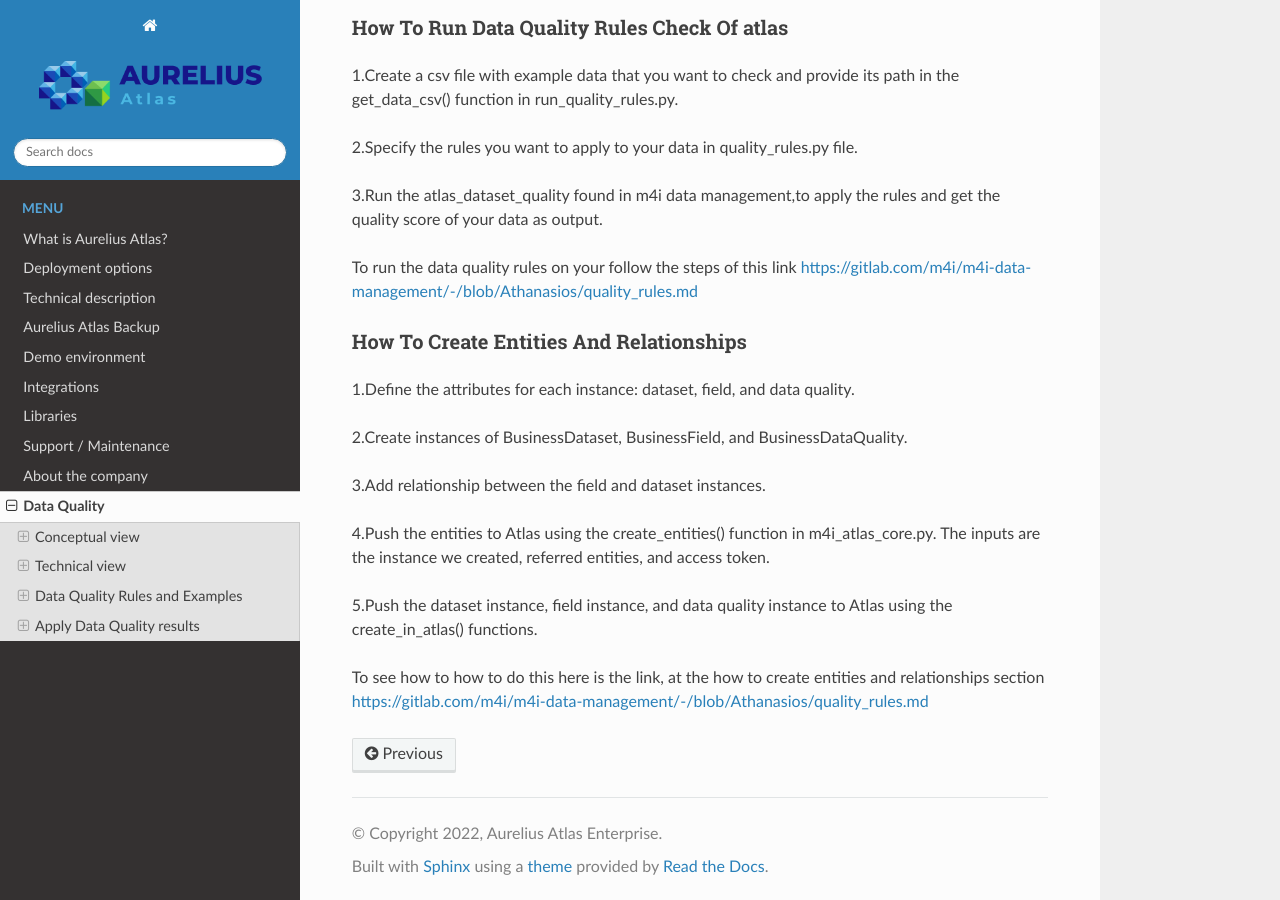
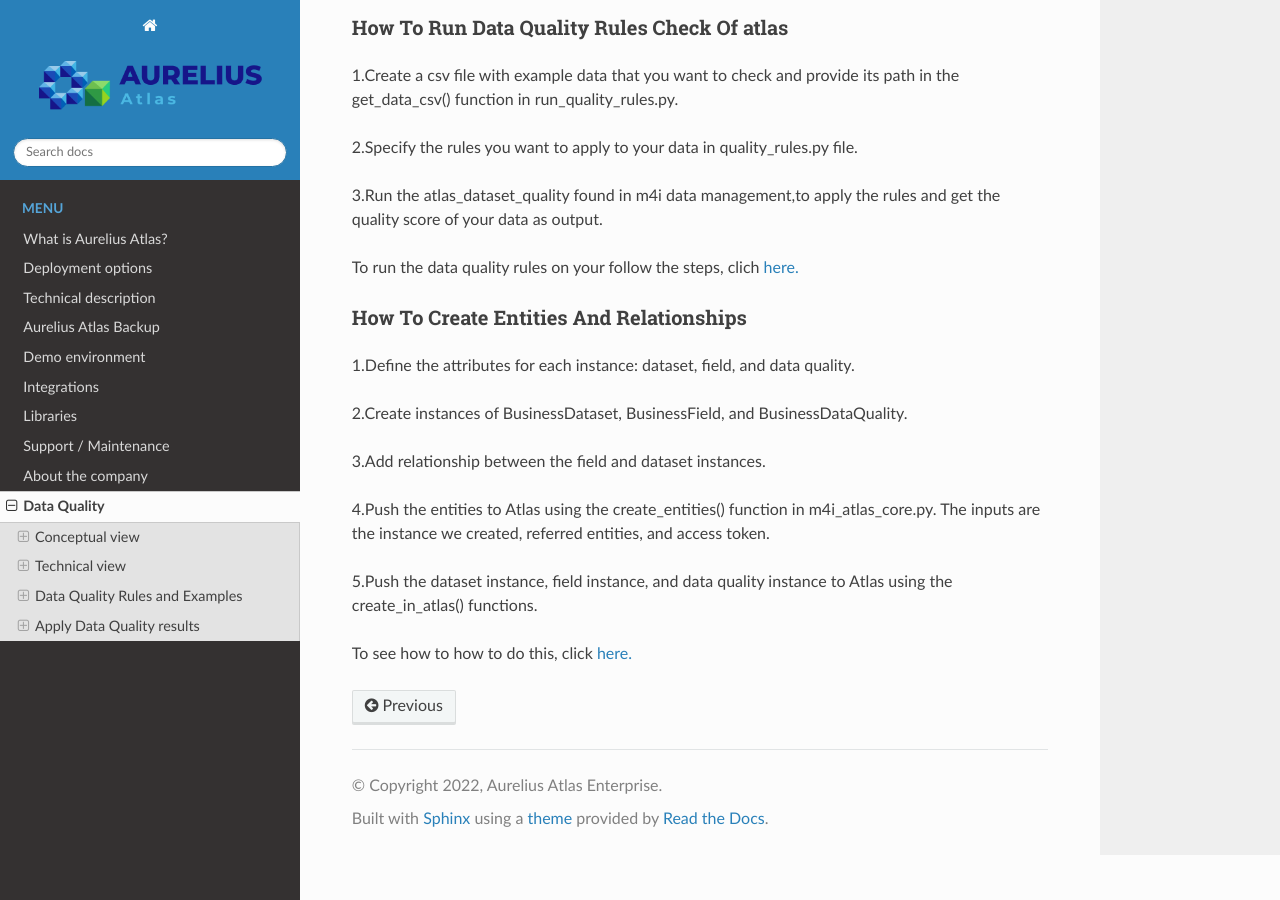
Before and after one commit to aureliusenterprise/doc_technical_manual, a Sphinx documentation site: the page built from DOc/docs/source/Options/data_quality.rst, in a window 1280 px wide and 900 px high, scrolled down 14413 px. Built offline with Sphinx 7.4.7 and the Read the Docs theme 2.0.0, drawn with Linux system fonts in a browser that asks for light colours; pages that are not in the unit, such as notebooks, are missing from menus.

Commit message:
Update data_quality.rst

```diff
--- a/DOc/docs/source/Options/data_quality.rst
+++ b/DOc/docs/source/Options/data_quality.rst
@@ -767,8 +767,7 @@
 
 3.Run the atlas_dataset_quality found in m4i data management,to apply the rules and get the quality score of your data as output.
 
-
-To run the data quality rules on your follow the steps of this link https://gitlab.com/m4i/m4i-data-management/-/blob/Athanasios/quality_rules.md
+To run the data quality rules on your follow the steps, clich `here. <https://gitlab.com/m4i/m4i-data-management/-/blob/Athanasios/quality_rules.md>`_
 
 
 How To Create Entities And Relationships
@@ -784,4 +783,4 @@
 
 5.Push the dataset instance, field instance, and data quality instance to Atlas using the create_in_atlas() functions.
 
-To see how to how to do this here is the link, at the how to create entities and relationships section https://gitlab.com/m4i/m4i-data-management/-/blob/Athanasios/quality_rules.md
+To see how to how to do this, click `here. <https://gitlab.com/m4i/m4i-data-management/-/blob/Athanasios/quality_rules.md>`_
```
